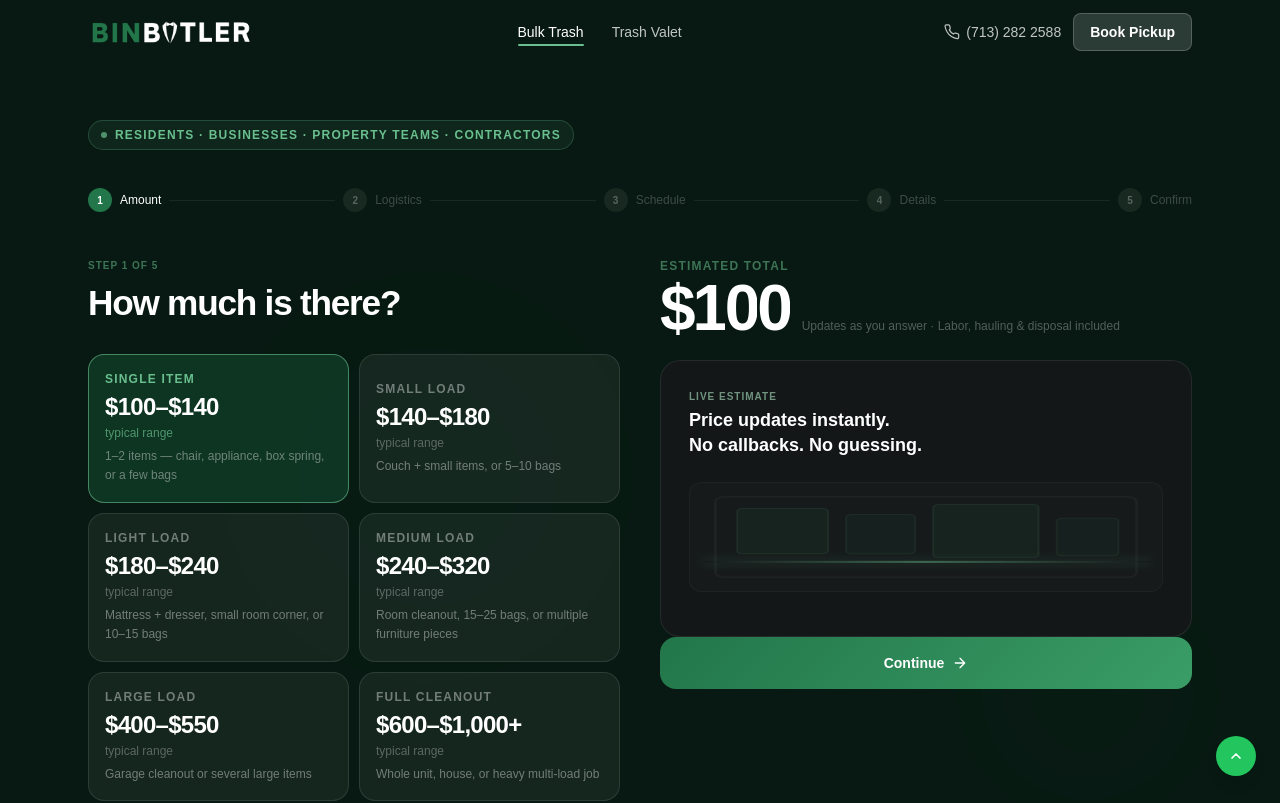
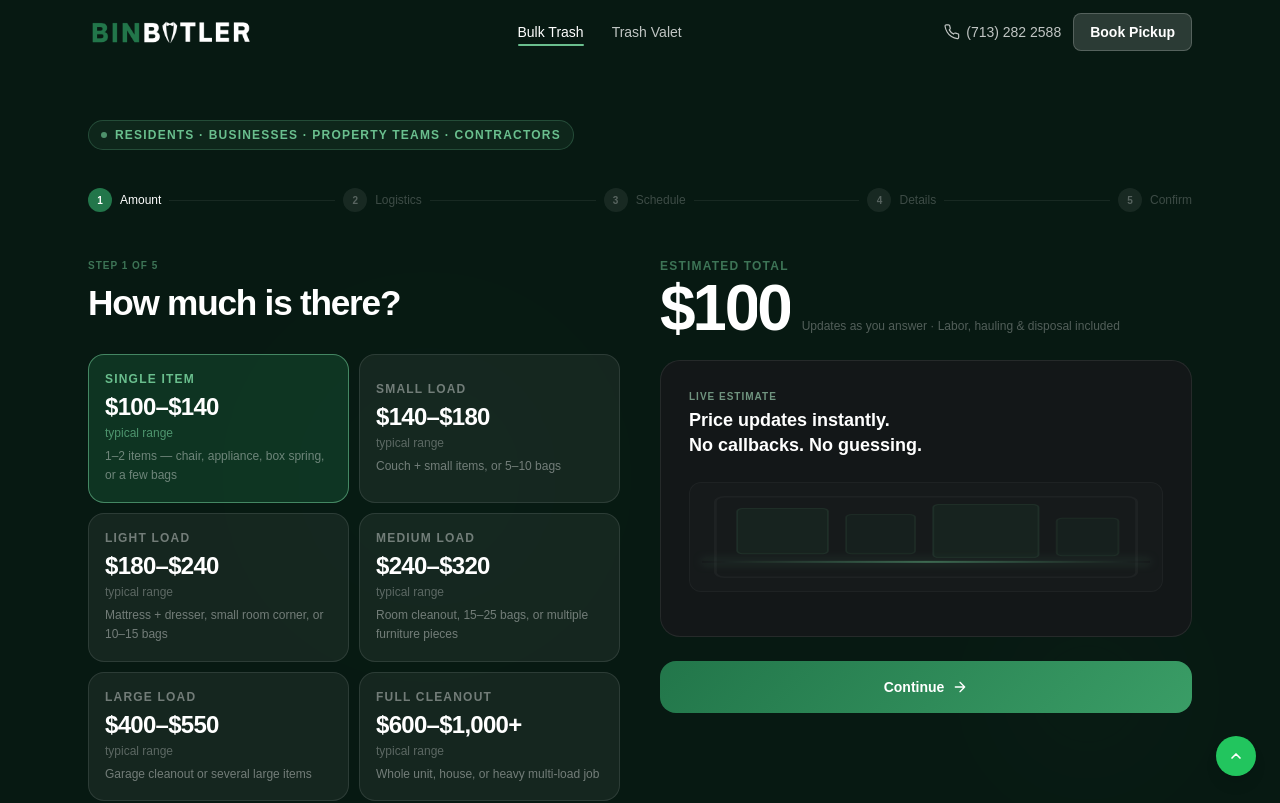
Before and after one commit to kiwiseedling/clean, a Next.js app: page /booking in a window 1280 px wide. Shown: the top 803 px of the page. Built offline with nearby package versions, Linux system fonts and the light colour scheme.

Commit message:
update form email logic

```diff
--- a/app/booking/BookingForm.tsx
+++ b/app/booking/BookingForm.tsx
@@ -287,7 +287,7 @@ export default function BookingExperience({ initialName = "", initialEmail = ""
               </div>
             </div>
             <button type="button" onClick={nextStep}
-              className="inline-flex w-full items-center justify-center gap-2 rounded-2xl px-5 py-4 text-sm font-bold text-white transition-all hover:opacity-90"
+              className="mt-6 inline-flex w-full items-center justify-center gap-2 rounded-2xl px-5 py-4 text-sm font-bold text-white transition-all hover:opacity-90"
               style={{ background: "linear-gradient(135deg,#22764a,#3a9d66)" }}>
               Continue <Arrow className="h-4 w-4" />
             </button>
@@ -378,7 +378,7 @@ export default function BookingExperience({ initialName = "", initialEmail = ""
 
       case "confirm":
         return (
-          <div style={glass}>
+          <div style={{ ...glass, marginTop: "48px" }}>
             <p className="mb-1 text-[10px] font-bold uppercase tracking-widest" style={{ color: accentDim }}>Final Price</p>
             <p className="mb-0.5 text-5xl font-black text-white" style={{ letterSpacing: "-0.04em" }}>{formatMoney(livePrice)}</p>
             <p className="mb-5 text-xs" style={{ color: "rgba(255,255,255,0.35)" }}>Labor, hauling &amp; disposal included</p>
```
Also changed, not shown: app/icon.png (added), images/savi.png (added).
